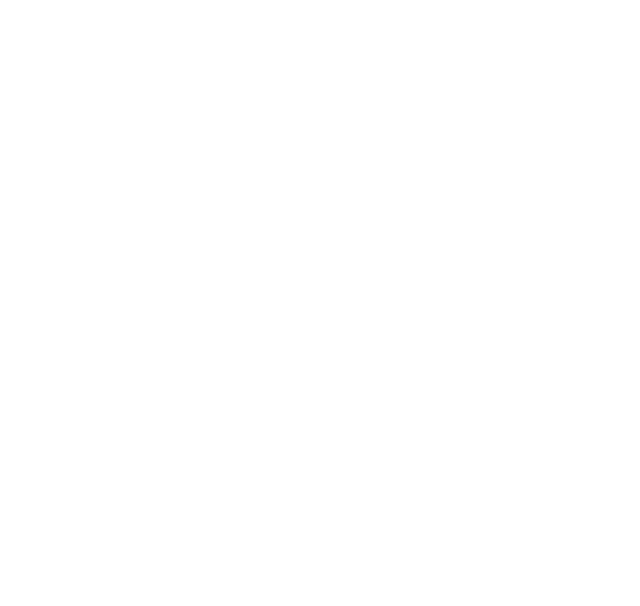
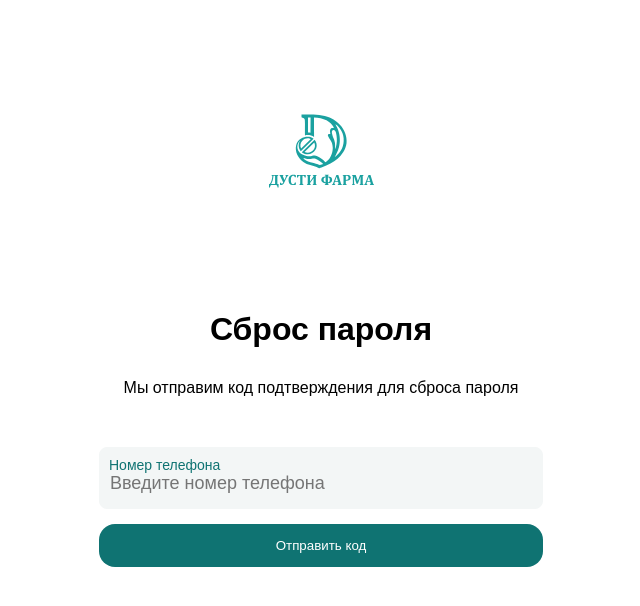
Before and after one commit to Isojon2001/pharma_dusti_web_api, a React (Vite) app: page /forgot-password in a window 1280 px wide. Before the commit this address had no page. Shown: the top 606 px of the page, without its empty margins (319-959 px from the left). Built offline with nearby package versions, Linux system fonts and the light colour scheme.

Commit message:
Добавил сортировку В заголовк таблицы

```diff
--- a/src/App.jsx
+++ b/src/App.jsx
@@ -12,7 +12,7 @@ import OrderBasket from './page/OrderBasket';
 import HistoryOrder from './page/HistoryOrder';
 import DetailedStory from './page/DetailedStory';
 import ProfileOrder from './page/ProfileOrder';
-import ChangePassword from './page/ChangePassword';
+import ForgotPassword from './page/ForgotPassword';
 import Reporting from './page/Reporting';
 import PriceList from './page/PriceList';
 import './index.css';
@@ -67,7 +67,7 @@ function App() {
         <Route path="/history-order" element={<RequireAuth><HistoryOrder /></RequireAuth>} />
         <Route path="/detailed-history/:order_id" element={<RequireAuth><DetailedStory /></RequireAuth>} />
         <Route path="/profile-order" element={<RequireAuth><ProfileOrder /></RequireAuth>} />
-        <Route path="/change-password" element={<RequireAuth><ChangePassword /></RequireAuth>} />
+        <Route path="/forgot-password" element={<ForgotPassword />} />
         <Route path="/reporting" element={<RequireAuth><Reporting /></RequireAuth>} />
         <Route path="/price-list" element={<RequireAuth><PriceList /></RequireAuth>} />
       </Routes>
--- a/src/index.css
+++ b/src/index.css
@@ -1801,6 +1801,11 @@ background-color:#ff1100;
   background: #fff;
   border-radius: 12px;
   box-shadow: 0 0 15px rgb(35 139 158 / 0.1);
+}
+.registration_paragraph p{
+  margin: 10px 0;
+  display: flex;
+  gap: 10px;
 }
 .registration_paragraph{
 	display: flex;
--- a/src/page/ChangePassword.jsx
+++ /dev/null
@@ -1,41 +0,0 @@
-import React from 'react'
-import { Link } from 'react-router-dom'
-import {MoveLeft} from 'lucide-react'
-import OrderHeader from '../components/OrderHeader'
-function ChangePassword() {
-	return(
-		<div className='profileOrder_content'>
-			<div className='AddProductsToСarts'>
-			<OrderHeader/>
-			</div>
-			<div className='profileOrder_header'>
-				<div className='basket_back'>
-					<div className="examination_backspace">
-						<Link to="/add-products-to-cart">
-						<MoveLeft stroke="#232323" /> Назад
-						</Link>
-					</div>
-					<h1>Смена пароля</h1>
-				</div>
-				<form className='form_profile' action="#">
-					<div className='bg_form'>
-						<label htmlFor="old_password">Старый Пароль</label>
-					<input type="password" name="old_password" id="old_password"/>
-					</div>
-					<div className='bg_form'>
-						<label htmlFor="new_password">Новый пароль</label>
-					<input type="password" name="new_password" id="new_password"/>
-					</div>
-					<div className='bg_form'>
-						<label htmlFor="confirm_new_password">Подтвердите новый пароль</label>
-					<input type="password" name="confirm_new_password" id="confirm_new_password"/>
-					</div>
-					<div className='bg_form bg_form_down border_button'>
-					<button>Сохранить изменения</button>
-					</div>
-				</form>
-			</div>
-		</div>
-	)
-}
-export default ChangePassword;
--- /dev/null
+++ b/src/page/ForgotPassword.jsx
@@ -0,0 +1,108 @@
+import React, { useState } from 'react';
+import axios from 'axios';
+import { useNavigate } from 'react-router-dom';
+
+function ForgotPassword() {
+  const [phone, setPhone] = useState('');
+  const [error, setError] = useState('');
+  const [showModal, setShowModal] = useState(false);
+  const [modalMessage, setModalMessage] = useState('');
+  const navigate = useNavigate();
+
+  const normalizePhone = (input) => input.replace(/\D/g, '');
+
+  const handleSubmit = async (e) => {
+    e.preventDefault();
+    setError('');
+    setShowModal(false);
+
+    const cleanedPhone = normalizePhone(phone);
+    if (!cleanedPhone) {
+      setError('Введите корректный номер телефона');
+      return;
+    }
+
+    try {
+      await axios.post('https://api.dustipharma.tj:1212/api/v1/app/auth/forget-password', {
+        phone: cleanedPhone,
+      });
+
+      localStorage.setItem('userPhone', cleanedPhone);
+      navigate('/setPassword');
+    } catch (err) {
+        setModalMessage('Номер не найден');
+        setShowModal(true);
+    }
+  };
+
+  return (
+    <div className="registration gap">
+      <div className="logo_login margin_bottom">
+        <div className="logo_img">
+          <img src="/logo.svg" alt="logo" />
+        </div>
+      </div>
+
+      <form onSubmit={handleSubmit} className="forms registration_forms">
+        <div className="registration_paragraph">
+          <h1>Сброс пароля</h1>
+          <p>Мы отправим код подтверждения для сброса пароля</p>
+        </div>
+
+        <div className="form">
+          <label>Номер телефона</label>
+          <input
+            type="tel"
+            value={phone}
+            onChange={(e) => setPhone(e.target.value)}
+            required
+            placeholder='Введите номер телефона'
+          />
+        </div>
+
+        {error && <p style={{ color: 'red', marginTop: 10 }}>{error}</p>}
+
+        <button type="submit" disabled={!phone.trim()}>
+          Отправить код
+        </button>
+      </form>
+
+      {/* Модалка */}
+      {showModal && (
+        <div className="modal-overlay">
+          <div className="modal">
+            <h2>{modalMessage}</h2>
+            <h2>Обратитесь в тех поддержку Дусти фарма</h2>
+            <div className="user-modal__field field">
+                  <svg width="20" height="21" viewBox="0 0 20 21" fill="none" xmlns="https://www.w3.org/2000/svg">
+                  <path d="M10 0.5C4.48 0.5 0 4.98 0 10.5C0 16.02 4.48 20.5 10 20.5C15.52 20.5 20 16.02 20 10.5C20 4.98 15.52 0.5 10 0.5ZM14.64 7.3C14.49 8.88 13.84 12.72 13.51 14.49C13.37 15.24 13.09 15.49 12.83 15.52C12.25 15.57 11.81 15.14 11.25 14.77C10.37 14.19 9.87 13.83 9.02 13.27C8.03 12.62 8.67 12.26 9.24 11.68C9.39 11.53 11.95 9.2 12 8.99C12.0069 8.95819 12.006 8.92517 11.9973 8.8938C11.9886 8.86244 11.9724 8.83367 11.95 8.81C11.89 8.76 11.81 8.78 11.74 8.79C11.65 8.81 10.25 9.74 7.52 11.58C7.12 11.85 6.76 11.99 6.44 11.98C6.08 11.97 5.4 11.78 4.89 11.61C4.26 11.41 3.77 11.3 3.81 10.95C3.83 10.77 4.08 10.59 4.55 10.4C7.47 9.13 9.41 8.29 10.38 7.89C13.16 6.73 13.73 6.53 14.11 6.53C14.19 6.53 14.38 6.55 14.5 6.65C14.6 6.73 14.63 6.84 14.64 6.92C14.63 6.98 14.65 7.16 14.64 7.3Z" fill="#858585"/>
+                  </svg>
+                <button className="user-modal__link" onClick={() => window.open('https://t.me/Dustipharma', '_blank')}>
+                  @Dustipharma
+                </button>
+              </div>
+              <div className="user-modal__field field">
+                  <svg width="18" height="19" viewBox="0 0 18 19" fill="none" xmlns="https://www.w3.org/2000/svg">
+                  <path d="M3.62 8.29C5.06 11.12 7.38 13.43 10.21 14.88L12.41 12.68C12.68 12.41 13.08 12.32 13.43 12.44C14.55 12.81 15.76 13.01 17 13.01C17.55 13.01 18 13.46 18 14.01V17.5C18 18.05 17.55 18.5 17 18.5C7.61 18.5 0 10.89 0 1.5C0 0.95 0.45 0.5 1 0.5H4.5C5.05 0.5 5.5 0.95 5.5 1.5C5.5 2.75 5.7 3.95 6.07 5.07C6.18 5.42 6.1 5.81 5.82 6.09L3.62 8.29Z" fill="#858585"/>
+                  </svg>
+                <button className="user-modal__link" onClick={() => window.location.href = 'tel:+992981305050'}>
+                  +992 98 130 5050
+                </button>
+              </div>
+              <div className="user-modal__field field">
+                  <svg width="20" height="21" viewBox="0 0 20 21" fill="none" xmlns="https://www.w3.org/2000/svg">
+                  <path d="M10 0.5C4.48 0.5 0 4.98 0 10.5C0 16.02 4.48 20.5 10 20.5C15.52 20.5 20 16.02 20 10.5C20 4.98 15.52 0.5 10 0.5ZM14.64 7.3C14.49 8.88 13.84 12.72 13.51 14.49C13.37 15.24 13.09 15.49 12.83 15.52C12.25 15.57 11.81 15.14 11.25 14.77C10.37 14.19 9.87 13.83 9.02 13.27C8.03 12.62 8.67 12.26 9.24 11.68C9.39 11.53 11.95 9.2 12 8.99C12.0069 8.95819 12.006 8.92517 11.9973 8.8938C11.9886 8.86244 11.9724 8.83367 11.95 8.81C11.89 8.76 11.81 8.78 11.74 8.79C11.65 8.81 10.25 9.74 7.52 11.58C7.12 11.85 6.76 11.99 6.44 11.98C6.08 11.97 5.4 11.78 4.89 11.61C4.26 11.41 3.77 11.3 3.81 10.95C3.83 10.77 4.08 10.59 4.55 10.4C7.47 9.13 9.41 8.29 10.38 7.89C13.16 6.73 13.73 6.53 14.11 6.53C14.19 6.53 14.38 6.55 14.5 6.65C14.6 6.73 14.63 6.84 14.64 6.92C14.63 6.98 14.65 7.16 14.64 7.3Z" fill="#858585"/>
+                  </svg>
+                <button className="user-modal__link" onClick={() => window.open('https://wa.me/992981305050', '_blank')}>
+                  WhatsApp: +992 98 130 5050
+                </button>
+              </div>
+            <button onClick={() => setShowModal(false)}>ОК</button>
+          </div>
+        </div>
+      )}
+    </div>
+  );
+}
+
+export default ForgotPassword;
--- a/src/page/LoginPage.jsx
+++ b/src/page/LoginPage.jsx
@@ -87,7 +87,7 @@ function LoginPage() {
           </div>
 
           <div className="registration_forgot">
-            <a href="./registration">Забыли пароль?</a>
+            <a href="./forgot-password">Забыли пароль?</a>
           </div>
 
           {error && <p className='error_login'>{error}</p>}
--- a/src/page/SetPassword.jsx
+++ b/src/page/SetPassword.jsx
@@ -47,6 +47,7 @@ function SetPassword() {
         <div className="registration_paragraph">
           <h1>Установите пароль</h1>
           <p>Создайте новый пароль для номера <br /><strong>{phone}</strong></p>
+          <p>Введите пароль (минимум 4 символа)</p>
         </div>
 
         <div className="form eyes">
```
